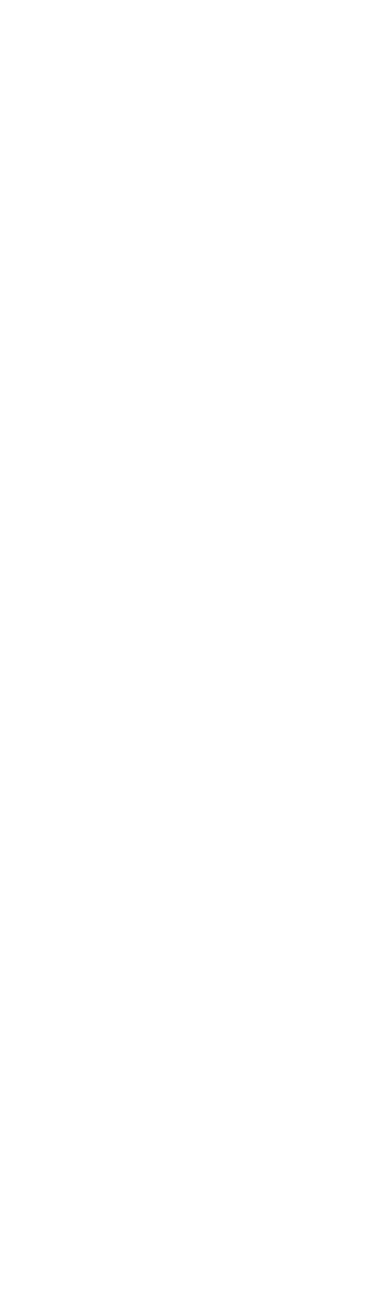
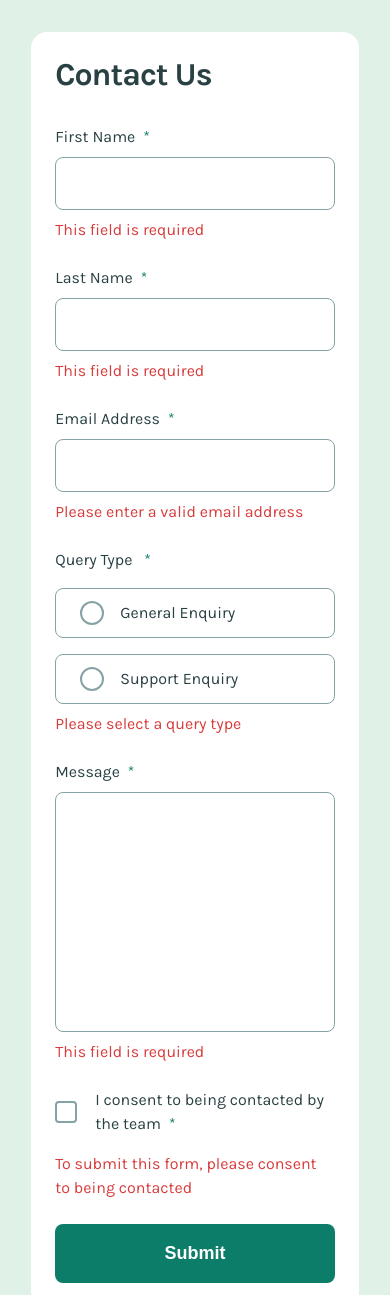
Before and after one commit to Hekimianz/contact-form, a plain HTML site: page index.html in a window 390 px wide. Shown: the top 1295 px of the page. Before the commit the page ends 844 px from the top, so only its background shows below. Drawn offline with Linux system fonts and the light colour scheme.

Commit message:
finished mobile layout

```diff
--- a/app.js
+++ b/app.js
@@ -0,0 +1,23 @@
+document
+  .querySelectorAll(".radio__input label, .checkbox__input label")
+  .forEach((label) => {
+    label.addEventListener("keydown", (event) => {
+      if (event.key === "Enter" || event.key === " ") {
+        event.preventDefault();
+        const input = document.querySelector(`#${label.getAttribute("for")}`);
+        if (input) {
+          input.click(); // Toggle the hidden input
+        }
+      }
+    });
+
+    // Sync aria-checked attribute with input state
+    const input = document.querySelector(`#${label.getAttribute("for")}`);
+    if (input) {
+      input.addEventListener("change", () => {
+        label.setAttribute("aria-checked", input.checked ? "true" : "false");
+      });
+      // Initial state sync
+      label.setAttribute("aria-checked", input.checked ? "true" : "false");
+    }
+  });
--- a/index.html
+++ b/index.html
@@ -10,8 +10,145 @@
       href="./assets/images/favicon-32x32.png"
     />
     <title>Frontend Mentor | Contact form</title>
+    <link rel="preconnect" href="https://fonts.googleapis.com" />
+    <link rel="preconnect" href="https://fonts.gstatic.com" crossorigin />
+    <link
+      href="https://fonts.googleapis.com/css2?family=Karla:ital,wght@0,200..800;1,200..800&display=swap"
+      rel="stylesheet"
+    />
     <link rel="stylesheet" href="style.css" />
     <script src="app.js" defer></script>
   </head>
-  <body></body>
+  <body>
+    <main>
+      <h1>Contact Us</h1>
+      <form>
+        <div class="form__input">
+          <label for="firstName"
+            >First Name<span class="required__star">*</span></label
+          >
+          <input
+            type="text"
+            name="first name"
+            id="firstName"
+            autocomplete="given-name"
+            required
+            aria-describedby="firstNameError"
+          />
+          <span
+            class="error__message"
+            id="firstNameError"
+            aria-live="assertive"
+            role="alert"
+            >This field is required</span
+          >
+        </div>
+        <div class="form__input">
+          <label for="lastName"
+            >Last Name<span class="required__star">*</span></label
+          >
+          <input
+            type="text"
+            name="last name"
+            id="lastName"
+            autocomplete="family-name"
+            required
+            aria-describedby="lastNameError"
+          />
+          <span
+            class="error__message"
+            id="lastNameError"
+            aria-live="assertive"
+            role="alert"
+            >This field is required</span
+          >
+        </div>
+        <div class="form__input">
+          <label for="email"
+            >Email Address<span class="required__star">*</span></label
+          >
+          <input
+            type="email"
+            name="email"
+            id="email"
+            autocomplete="email"
+            required
+            aria-describedby="emailError"
+          />
+          <span
+            class="error__message"
+            id="emailError"
+            aria-live="assertive"
+            role="alert"
+            >Please enter a valid email address</span
+          >
+        </div>
+        <fieldset>
+          <legend>Query Type <span class="required__star">*</span></legend>
+
+          <div class="radio__input">
+            <input type="radio" name="query" id="general" required />
+            <label for="general" tabindex="0">General Enquiry</label>
+          </div>
+
+          <div class="radio__input">
+            <input type="radio" name="query" id="support" required />
+            <label for="support" tabindex="0">Support Enquiry</label>
+          </div>
+          <span
+            class="error__message"
+            id="queryError"
+            aria-live="assertive"
+            role="alert"
+            >Please select a query type</span
+          >
+        </fieldset>
+        <div class="form__input">
+          <label for="message"
+            >Message<span class="required__star">*</span></label
+          >
+          <textarea
+            name="message"
+            id="message"
+            required
+            aria-describedby="messageError"
+          ></textarea>
+          <span
+            class="error__message"
+            id="messageError"
+            aria-live="assertive"
+            role="alert"
+            >This field is required</span
+          >
+        </div>
+
+        <div class="checkbox__input">
+          <input
+            type="checkbox"
+            name="consent"
+            id="consent"
+            required
+            aria-describedby="consentError"
+          />
+          <label for="consent" tabindex="0"
+            ><div>
+              I consent to being contacted by the team<span
+                class="required__star"
+                >*</span
+              >
+            </div></label
+          >
+        </div>
+        <span
+          class="error__message"
+          id="consentError"
+          aria-live="assertive"
+          role="alert"
+          >To submit this form, please consent to being contacted</span
+        >
+
+        <button type="submit">Submit</button>
+      </form>
+    </main>
+  </body>
 </html>
--- a/style.css
+++ b/style.css
@@ -0,0 +1,219 @@
+:root {
+  --clr-grey-900: #2a4144;
+  --clr-grey-500: #86a2a5;
+  --clr-green-600: #0c7d69;
+  --clr-green-200: #e0f1e8;
+  --clr-red: #d73c3c;
+  --ff-base: "Karla", sans-serif;
+  --ff-weight-bold: 700;
+  --ff-weight-reg: 400;
+  --ff-fs-heading: 3.2rem;
+  --ff-fs-body-m: 1.8rem;
+  --ff-fs-body-s: 1.6rem;
+}
+
+* {
+  margin: 0;
+  padding: 0;
+  box-sizing: border-box;
+}
+
+html {
+  font-size: 62.5%;
+  font-family: var(--ff-base);
+  background-color: var(--clr-green-200);
+  color: var(--clr-grey-900);
+}
+
+body {
+  min-height: 100vh;
+  display: flex;
+  align-items: center;
+  justify-content: center;
+  padding: 3.2rem 1.6rem;
+}
+
+main {
+  width: 91.5%;
+  background-color: #fff;
+  border-radius: 16px;
+  padding: 2.4rem;
+  display: flex;
+  flex-direction: column;
+  gap: 3.2rem;
+}
+
+h1 {
+  font-size: var(--ff-fs-heading);
+  font-weight: var(--ff-weight-bold);
+  letter-spacing: -1px;
+}
+
+form,
+.form__input,
+fieldset {
+  display: flex;
+  flex-direction: column;
+}
+
+form {
+  gap: 2.4rem;
+}
+
+.form__input {
+  gap: 0.8rem;
+}
+
+fieldset {
+  gap: 1.6rem;
+  border: none;
+}
+
+legend {
+  margin-bottom: 1.6rem;
+}
+
+label,
+.error__message,
+fieldset {
+  font-size: var(--ff-fs-body-s);
+  font-weight: var(--ff-weight-reg);
+  line-height: 150%;
+}
+
+.error__message {
+  color: var(--clr-red);
+}
+
+.required__star {
+  margin-left: 0.8rem;
+  color: var(--clr-green-600);
+}
+
+.radio__input {
+  display: flex;
+  gap: 1.2rem;
+}
+
+input[type="text"],
+input[type="email"],
+.radio__input,
+textarea {
+  padding: 1.2rem 2.4rem;
+  border-radius: 0.8rem;
+  border: 1px solid var(--clr-grey-500);
+  font-size: var(--ff-fs-body-m);
+  font-weight: var(--ff-weight-reg);
+  line-height: 150%;
+  color: inherit;
+}
+
+input[type="radio"] {
+  position: absolute;
+  opacity: 0;
+  width: 0;
+  height: 0;
+}
+
+.radio__input label {
+  position: relative;
+  cursor: pointer;
+  padding-left: 4rem;
+}
+
+.radio__input label::before {
+  content: "";
+  position: absolute;
+  left: 0;
+  top: 50%;
+  transform: translateY(-50%);
+  width: 2rem;
+  height: 2rem;
+  border: 2px solid var(--clr-grey-500);
+  border-radius: 50%;
+  background-color: #fff;
+}
+
+.radio__input input[type="radio"]:checked + label::before {
+  background: url(./assets/images/icon-radio-selected.svg) no-repeat center
+    center;
+  background-size: cover;
+  border: none;
+  width: 2.4rem;
+  height: 2.4rem;
+}
+
+.radio__input + span,
+.checkbox__input + span {
+  margin-top: -0.8rem;
+}
+
+textarea {
+  height: 24rem;
+  resize: none;
+}
+
+button {
+  background-color: var(--clr-green-600);
+  border: none;
+  color: #fff;
+  border-radius: 8px;
+  padding: 1.6rem 0;
+  cursor: pointer;
+  font-size: var(--ff-fs-body-m);
+  font-weight: var(--ff-weight-bold);
+  line-height: 150%;
+}
+
+.checkbox__input {
+  display: flex;
+  align-items: center;
+  gap: 1.6rem;
+}
+
+.checkbox__input input[type="checkbox"] {
+  position: absolute;
+  opacity: 0;
+  width: 0;
+  height: 0;
+}
+
+.checkbox__input label {
+  position: relative;
+  cursor: pointer;
+  display: flex;
+  align-items: center;
+  padding-left: 4rem;
+}
+
+.checkbox__input label::before {
+  content: "";
+  position: absolute;
+  left: 0;
+  width: 1.8rem;
+  height: 1.8rem;
+  border: 2px solid var(--clr-grey-500);
+  border-radius: 4px;
+  background-color: #fff;
+}
+
+.checkbox__input input[type="checkbox"]:checked + label::before {
+  background: url(./assets/images/icon-checkbox-check.svg);
+  border: none;
+  background-size: cover;
+  height: 2.2rem;
+  width: 2.2rem;
+}
+
+input:focus,
+textarea:focus,
+button:focus {
+  outline: 3px solid var(--clr-green-600); /* Ensure it's visible */
+  outline-offset: 2px;
+}
+
+.checkbox__input label:focus,
+.radio__input label:focus {
+  outline: 3px solid var(--clr-green-600); /* Highlight focus */
+  outline-offset: 2px;
+}
```
